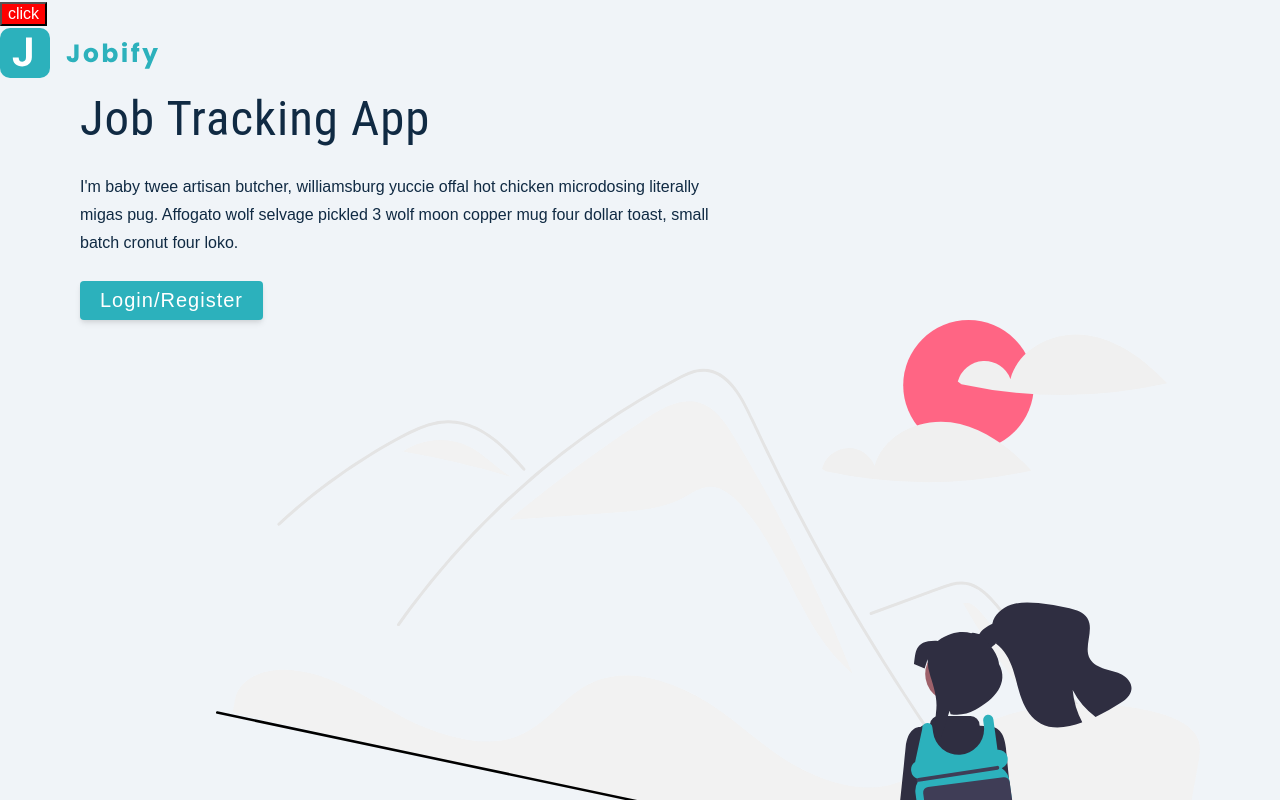
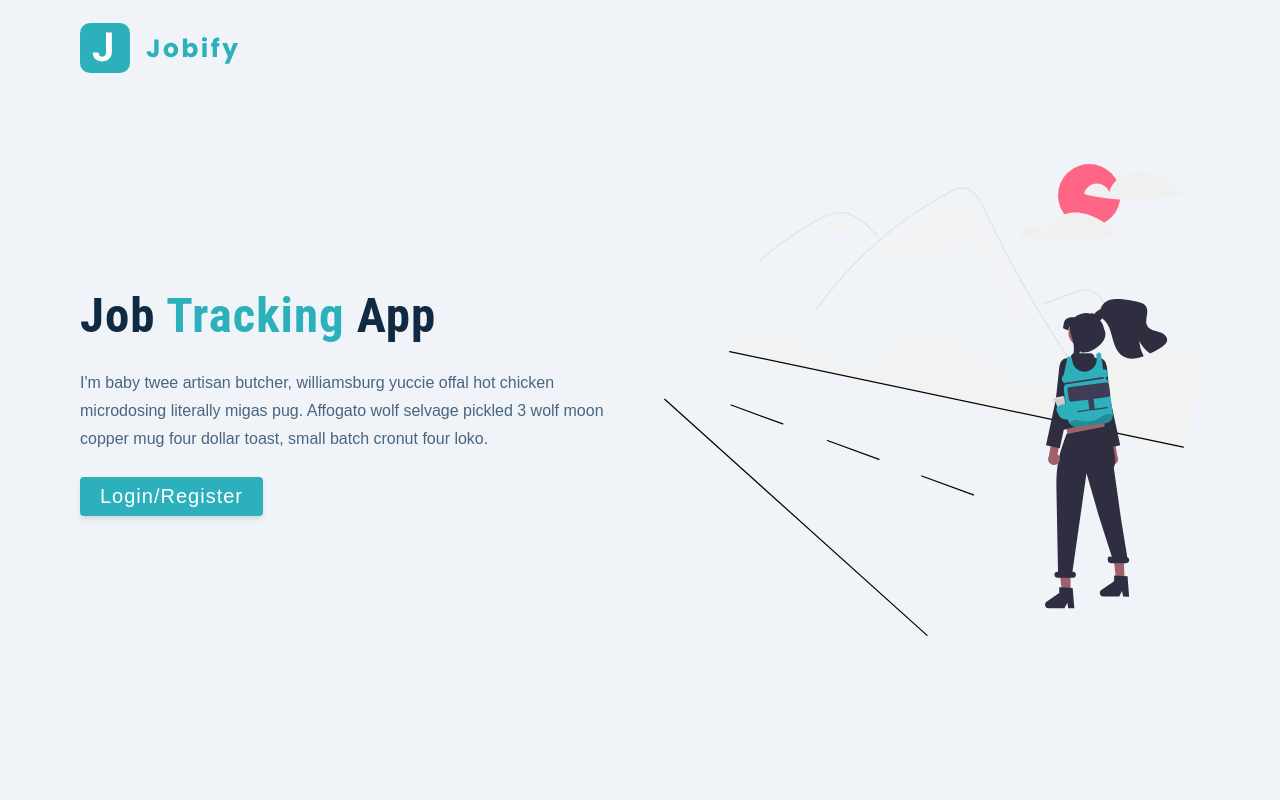
Before and after one commit to SoneThaya/Jobify-MERN, a React (Create React App) app in the folder client/: page / in a window 1280 px wide. Shown: the top 800 px of the page. Built offline with nearby package versions, Linux system fonts and the light colour scheme.

Commit message:
setup styled components wrapper

```diff
--- a/client/src/App.js
+++ b/client/src/App.js
@@ -1,16 +1,8 @@
 import Landing from "./pages/Landing";
-import styled from "styled-components";
-
-const Button = styled.button`
-  background: red;
-  color: white;
-  font-size: 1rem;
-`;
 
 const App = () => {
   return (
     <div>
-      <Button>click</Button>
       <Landing />
     </div>
   );
--- a/client/src/pages/Landing.js
+++ b/client/src/pages/Landing.js
@@ -1,9 +1,10 @@
 import logo from "../assets/images/logo.svg";
 import main from "../assets/images/main.svg";
+import Wrapper from "../assets/wrappers/LandingPage";
 
 const Landing = () => {
   return (
-    <main>
+    <Wrapper>
       <nav>
         <img src={logo} alt="jobify" className="logo" />
       </nav>
@@ -22,7 +23,7 @@ const Landing = () => {
         </div>
         <img src={main} alt="job hunt" className="img main-img" />
       </div>
-    </main>
+    </Wrapper>
   );
 };
 
```
